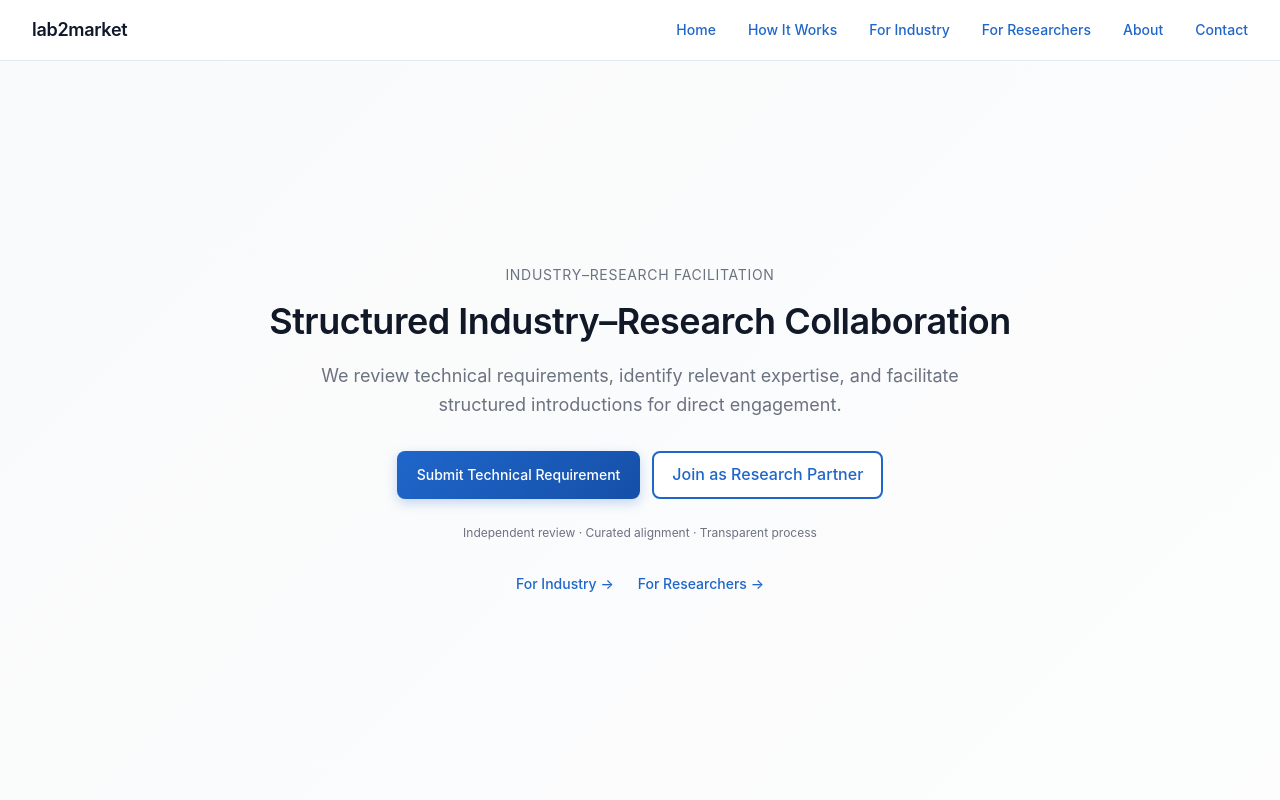
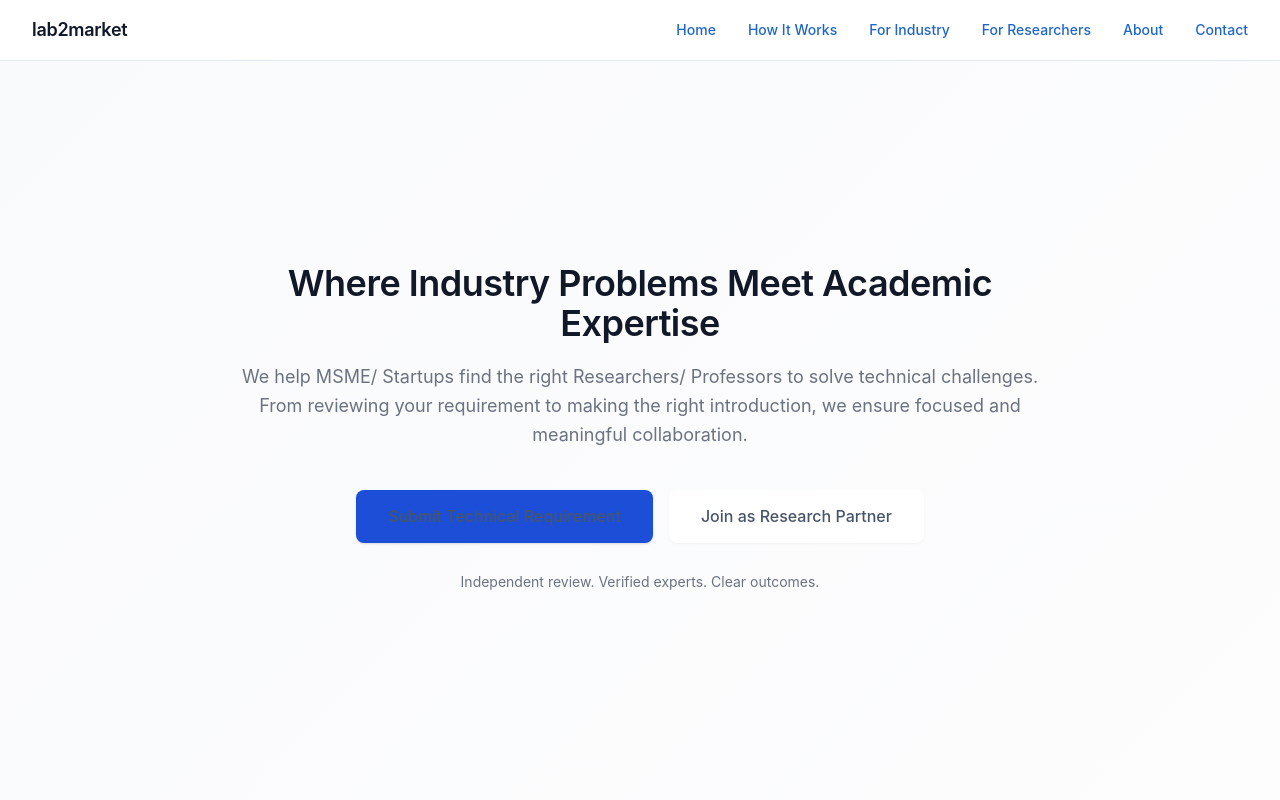
Before and after one commit to Amansurana2005/lab2market, a React app in the folder frontend/: page / in a window 1280 px wide. Shown: the top 800 px of the page. Built offline with nearby package versions, Linux system fonts and the light colour scheme; no server answers; the HTML template or start-up script is replaced by a standard one.

Commit message:
Update homepage hero messaging and minimalist styling

```diff
--- a/frontend/src/pages/Home.jsx
+++ b/frontend/src/pages/Home.jsx
@@ -1,50 +1,37 @@
 import Navbar from "../components/NavBar";
 import Footer from "../components/Footer";
 import { useState } from "react";
-import { Link } from "react-router-dom";
 
 export default function Home() {
   return (
     <>
       <Navbar />
-
       {/* Hero */}
-      <section className="relative min-h-[calc(100vh-64px)] flex items-center justify-center px-6 py-16 overflow-hidden bg-gradient-to-b from-slate-50 to-white border-b border-[#E2E8F0]">
-        <div className="max-w-3xl mx-auto text-center fade-in relative z-10">
-          <p className="text-sm font-medium text-[#1D4ED8] uppercase tracking-wider mb-4">
-            Industry–Research Facilitation
+      <section className="relative min-h-[calc(100vh-64px)] flex items-center justify-center px-6 py-24 md:py-28 bg-[#F8FAFC] border-b border-[#E2E8F0]">
+        <div className="w-full max-w-[800px] mx-auto text-center fade-in relative z-10">
+          <h1 className="text-3xl md:text-5xl font-medium text-[#0F172A] mb-7 leading-tight tracking-tight">
+            Where Industry Problems Meet Academic Expertise
+          </h1>
+          <p className="text-base md:text-lg text-[#64748B] mb-10 max-w-[800px] mx-auto leading-relaxed font-normal">
+            We help MSME/ Startups find the right Researchers/ Professors to solve technical challenges. From reviewing your requirement to making the right introduction, we ensure focused and meaningful collaboration.
           </p>
-          <h1 className="text-4xl md:text-5xl lg:text-6xl font-semibold text-[#0F172A] mb-5 leading-tight tracking-tight">
-            Structured Industry–Research Collaboration
-          </h1>
-          <p className="text-base md:text-lg text-[#475569] mb-8 max-w-2xl mx-auto leading-relaxed">
-            We review technical requirements, identify relevant expertise, and facilitate structured introductions for direct engagement.
-          </p>
-          <div className="flex flex-col sm:flex-row gap-3 justify-center mb-6">
+          <div className="flex flex-col sm:flex-row gap-4 justify-center mb-7">
             <button
               onClick={() => window.open("https://forms.gle/3oXdVdDcPJASJzgL6", "_blank")}
-              className="btn-primary px-8 py-3.5 text-base font-medium rounded-lg shadow-sm hover:shadow-md transition-shadow"
+              className="inline-flex items-center justify-center px-8 py-3.5 text-base font-medium rounded-lg bg-[#1D4ED8] text-white shadow-sm transition-all duration-200 hover:bg-[#1E40AF] hover:shadow-md"
             >
               Submit Technical Requirement
             </button>
             <button
               onClick={() => window.open("https://forms.gle/QtyzTMCSaDqtt7Nb7", "_blank")}
-              className="btn-secondary px-8 py-3.5 text-base font-medium rounded-lg"
+              className="inline-flex items-center justify-center px-8 py-3.5 text-base font-medium rounded-lg border border-[#1D4ED8] text-[#1D4ED8] bg-white shadow-[0_1px_2px_rgba(15,23,42,0.04)] transition-all duration-200 hover:bg-[#EFF6FF] hover:shadow-sm"
             >
               Join as Research Partner
             </button>
           </div>
-          <p className="text-xs text-slate-500 font-medium">
-            Independent review · Curated alignment · Transparent process
+          <p className="text-sm text-[#64748B] font-normal">
+            Independent review. Verified experts. Clear outcomes.
           </p>
-          <div className="mt-8 flex flex-wrap justify-center gap-6 text-sm">
-            <Link to="/for-industry" className="text-[#1D4ED8] hover:underline font-medium">
-              For Industry →
-            </Link>
-            <Link to="/for-researchers" className="text-[#1D4ED8] hover:underline font-medium">
-              For Researchers →
-            </Link>
-          </div>
         </div>
       </section>
 
```
